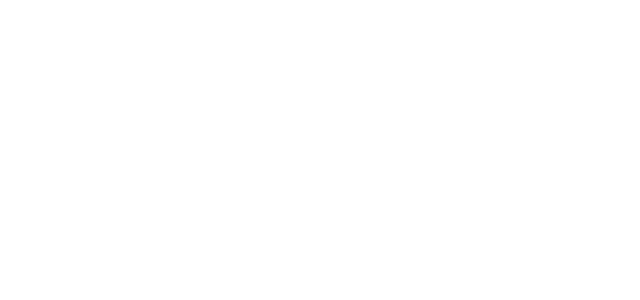
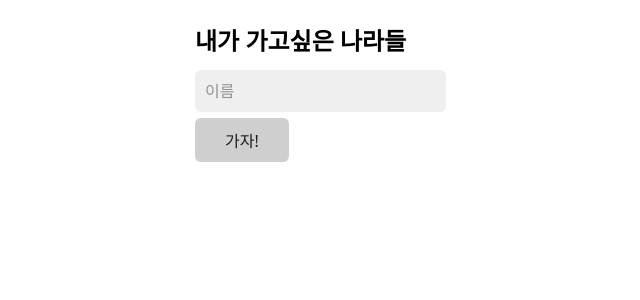
Before and after one commit to j2h30728/nomad-travel, a React (Create React App) app: page / in a window 1280 px wide. Shown: the top 300 px of the page, without its empty margins (45-685 px from the left). Built offline with nearby package versions, Linux system fonts and the light colour scheme.

Commit message:
feat: 기본 구조구현, create travel 컴포넌트화

```diff
--- a/src/App.tsx
+++ b/src/App.tsx
@@ -1,3 +1,5 @@
+import TravelList from "./components/TravelList";
+
 export default function App() {
-  return <></>;
+  return <TravelList />;
 }
--- /dev/null
+++ b/src/atom/index.ts
@@ -0,0 +1,15 @@
+import { atom } from "recoil";
+import { Travel, Categories } from "../types/travel";
+
+export const travelState = atom<Travel>({
+  key: "travelState",
+  default: {
+    countryName: "",
+    categories: Categories.wantToGo,
+  },
+});
+
+export const travelsState = atom<Array<Travel>>({
+  key: "travelsState",
+  default: [],
+});
--- /dev/null
+++ b/src/components/CreateTravel.tsx
@@ -0,0 +1,44 @@
+import { useSetRecoilState } from "recoil";
+import { travelState, travelsState } from "../atom";
+import { Categories, Travel } from "../types/travel";
+import { useForm } from "react-hook-form";
+
+const CreateTravel = () => {
+  const setTravel = useSetRecoilState(travelState);
+  const setTravels = useSetRecoilState(travelsState);
+
+  const {
+    register,
+    handleSubmit,
+    setValue,
+    formState: { errors },
+  } = useForm<Travel>();
+
+  const handleInvalid = ({ countryName }: Travel) => {
+    console.log(countryName);
+    setTravel({
+      countryName,
+      categories: Categories.wantToGo,
+    });
+    setValue("countryName", "");
+    setTravels(prev => [
+      ...prev,
+      {
+        countryName,
+        categories: Categories.wantToGo,
+      },
+    ]);
+  };
+
+  return (
+    <form onSubmit={handleSubmit(handleInvalid)}>
+      <input
+        {...register("countryName", { required: "입력해주세요." })}
+        placeholder="이름"
+      />
+      <button>가자!</button>
+    </form>
+  );
+};
+
+export default CreateTravel;
--- /dev/null
+++ b/src/components/TravelList.tsx
@@ -0,0 +1,23 @@
+import { useRecoilState } from "recoil";
+import { travelState, travelsState } from "../atom";
+import Createtravel from "./CreateTravel";
+
+const TravelList = () => {
+  const [travel, settravel] = useRecoilState(travelState);
+  const [travels, settravels] = useRecoilState(travelsState);
+
+  return (
+    <main>
+      <h2>내가 가고싶은 나라들</h2>
+      <Createtravel />
+      {travels.map((travel, idx) => (
+        <div key={`${travel}${idx}`}>
+          <span>{travel.countryName}</span>
+          <button>💛</button>
+          <button>❌</button>
+        </div>
+      ))}
+    </main>
+  );
+};
+export default TravelList;
--- /dev/null
+++ b/src/types/travel.ts
@@ -0,0 +1,9 @@
+export interface Travel {
+  countryName: string;
+  categories: Categories;
+}
+export enum Categories {
+  "wantToGo" = "wantToGo",
+  "hasbenn" = "HasBenn",
+  "like" = "like",
+}
```
